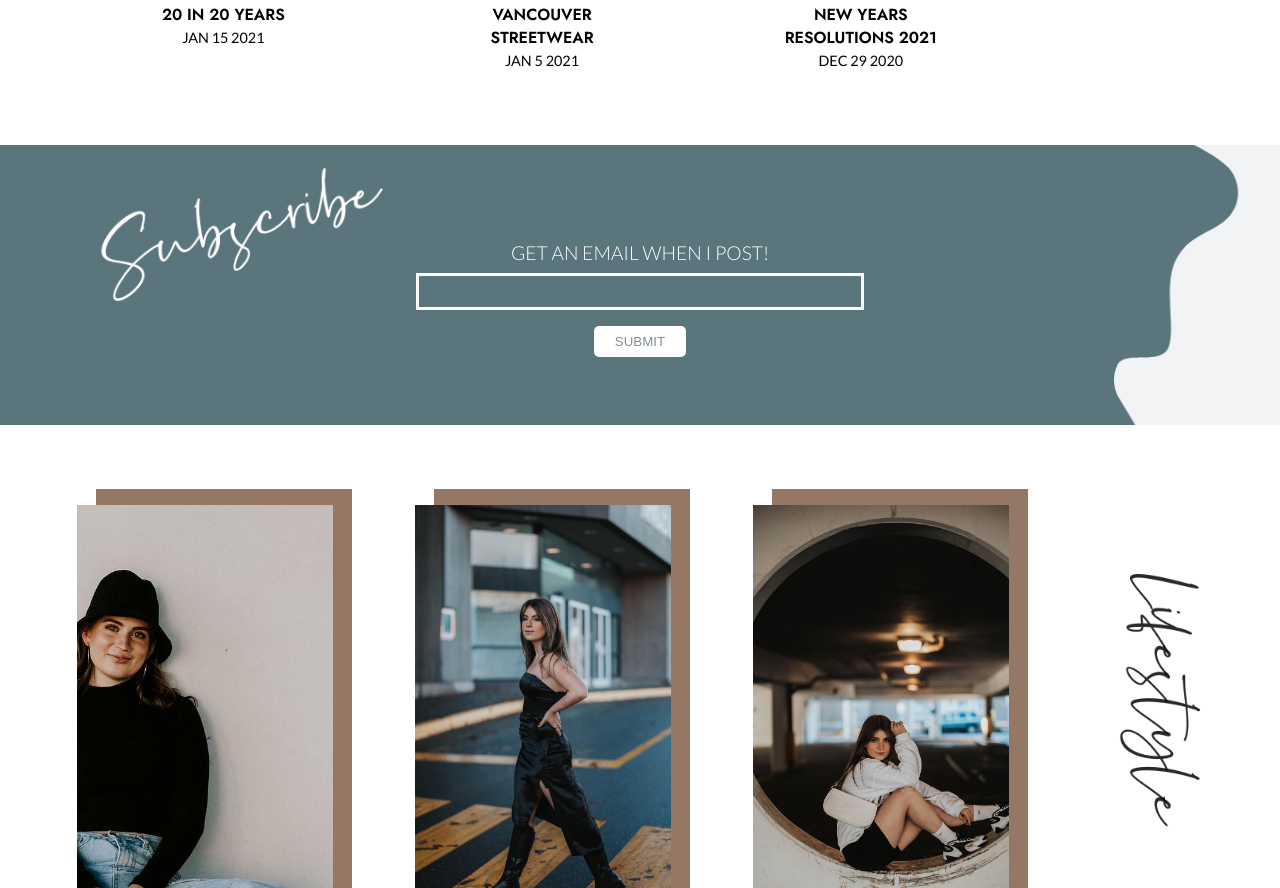
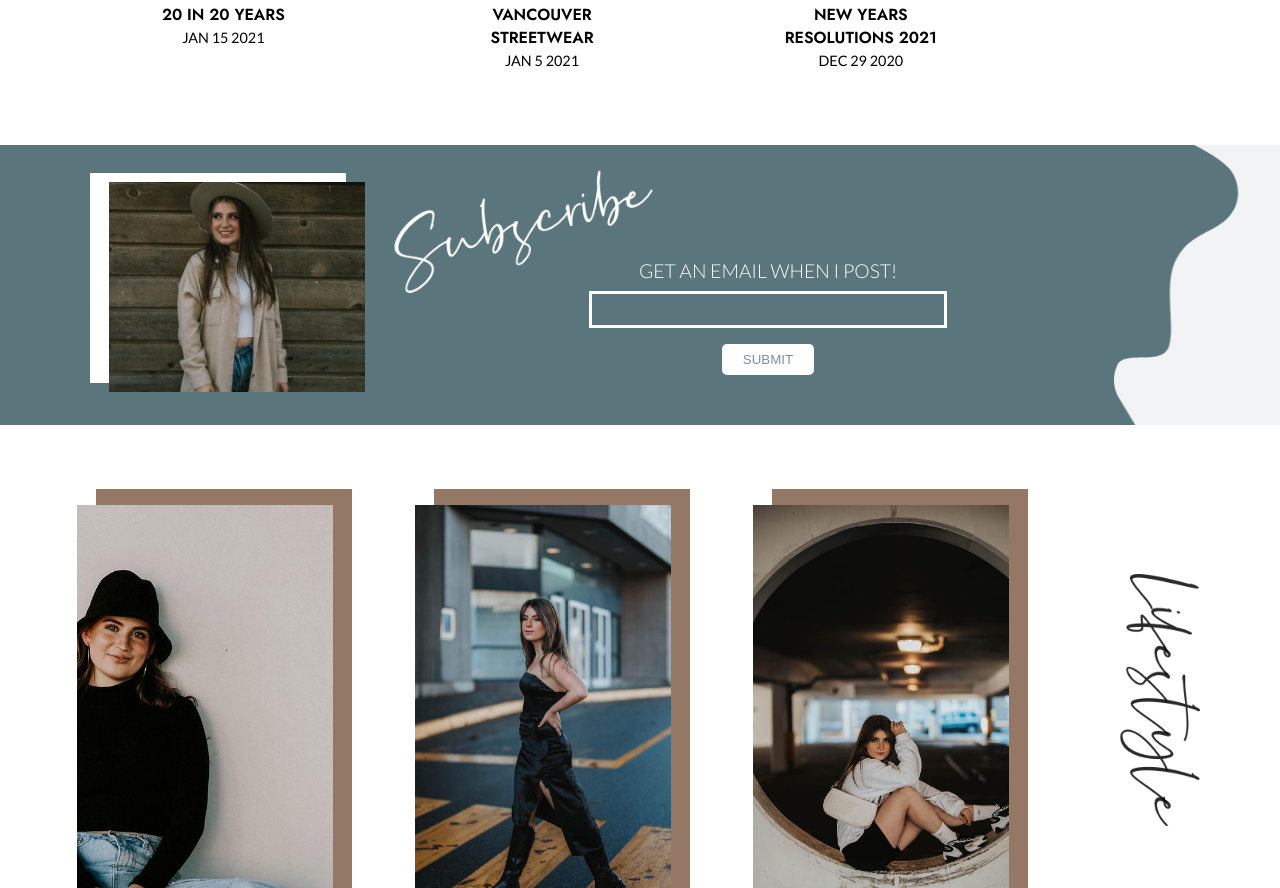
Before and after one commit to LaurynAtlanta/Vienna, a website: page index.html in a window 1280 px wide. Shown: the part 1844-2732 px from the top of the page. Drawn offline with Linux system fonts and the light colour scheme.

Commit message:
subscribe image media queries

```diff
--- a/index.html
+++ b/index.html
@@ -82,9 +82,11 @@
                 <img src="./Photos/BlogFull.png" alt="" class="blogfull">
             </div>
             <div class="subscribeSection">
-                <div class="subscribebox"></div>
                 <img src="./Photos/squiggleselected.png" alt="" class="subscribeSquiggle">
-                <div class="subscribeImage"></div>
+                <div class="subscribePhotoSection">
+                    <div class="subscribeBox"></div>
+                    <img src="./Photos/Wood.jpeg" alt="" class='subscribePhoto'>
+                </div>
                 <div class="subscribeContent">
                     <img src="./Photos/Subscribe.png" alt="">
                     <p>GET AN EMAIL WHEN I POST!</p>
--- a/index.scss
+++ b/index.scss
@@ -36,7 +36,7 @@ nav{
         text-transform: uppercase;
         font-weight: 500;
         opacity: 0.8;
-        letter-spacing: 0.15rem;
+        letter-spacing: 0.10rem;
         a{
             color:rgb(12, 12, 12);
             text-decoration: none;
@@ -148,6 +148,9 @@ nav{
         background-color: #5A757C;
         height: 35vh;
         position: relative;
+        .subscribePhotoSection{
+            display: none;
+        }
         .subscribeSquiggle{
             position: absolute;
             top:0%;
@@ -329,6 +332,9 @@ nav{
                 h3{
                     margin-top: 5rem;
                 }
+                .socials{
+                    margin: 0.8rem 9rem;
+                }
             }
         }
 
@@ -418,9 +424,6 @@ nav{
                 h3{
                     margin-bottom: 0.8rem;
                     margin-top: 6.5rem;
-                }
-                .socials{
-                    margin: 0.8rem 8rem;
                 }
             }
             .imageabout{
@@ -617,6 +620,9 @@ nav{
                 width: 25vw;
             }
         }
+        .wave{
+            height: 12vh;
+        }
         footer{
             .vj{
                 width: 50px;
@@ -786,12 +792,36 @@ nav{
             }
         }
         .subscribeSection{
+            display: flex;
+            justify-content: space-between;
+            align-items: center;
             .subscribeSquiggle{
                 width: 15vw;
                 height: 100%;
                 left:87%;
             }
+            .subscribePhotoSection{
+                display: block;
+                img{
+                    margin-top: 2.9rem;
+                    margin-left: 2rem;
+                    width: 20%;
+                    height: 75%;
+                    object-fit: cover;
+                    z-index: 2;
+                }
+                .subscribeBox{
+                    background-color: white;
+                    width: 20%;
+                    height: 75%;
+                    position: absolute;
+                    left:7.5%;
+                    top:11%;
+                }
+            }
             .subscribeContent{
+                margin-top: 4rem;
+                width: 80%;
                 p{
                     font-size: 1.2rem;
                 }
@@ -802,11 +832,11 @@ nav{
                 button{
                     padding: 0.5rem 1.3rem;
                 }
-            }
-            img{
-                top:-3%;
-                left:7%;
-                width: 24%;
+                img{
+                    top:-1%;
+                    left:30%;
+                    width: 24%;
+                }
             }
         }
         .sectionsSection{
@@ -875,6 +905,23 @@ nav{
             .blogfull{
                 width: 9.5vw;
                 margin-right: 2rem;
+            }
+        }
+        .subscribeSection{
+            .subscribePhotoSection{
+                img{
+                    margin-top: 2.9rem;
+                    margin-left: 2rem;
+                }
+                .subscribeBox{
+                    left:7%;
+                    top:10%;
+                }
+            }
+            .subscribeContent{
+                img{
+                    width: 22%;
+                }
             }
         }
         .sectionsSection{
--- a/package.json
+++ b/package.json
@@ -15,5 +15,8 @@
   "bugs": {
     "url": "https://github.com/LaurynAtlanta/Vienna/issues"
   },
-  "homepage": "https://github.com/LaurynAtlanta/Vienna#readme"
+  "homepage": "https://github.com/LaurynAtlanta/Vienna#readme",
+  "devDependencies": {
+    "gh-pages": "^3.1.0"
+  }
 }
```
Also changed, not shown: index.css, 2 other files.
